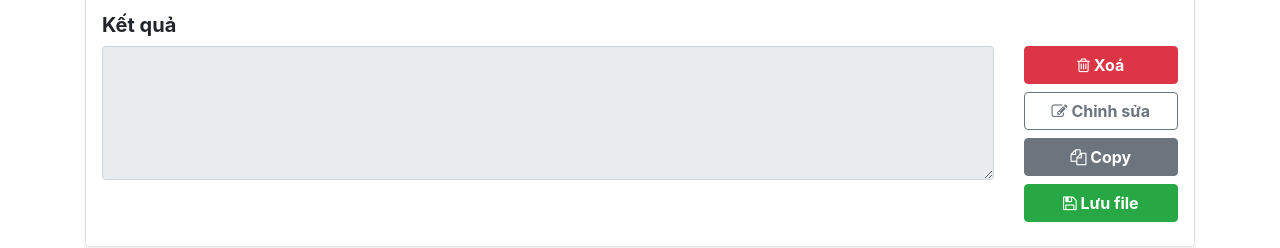
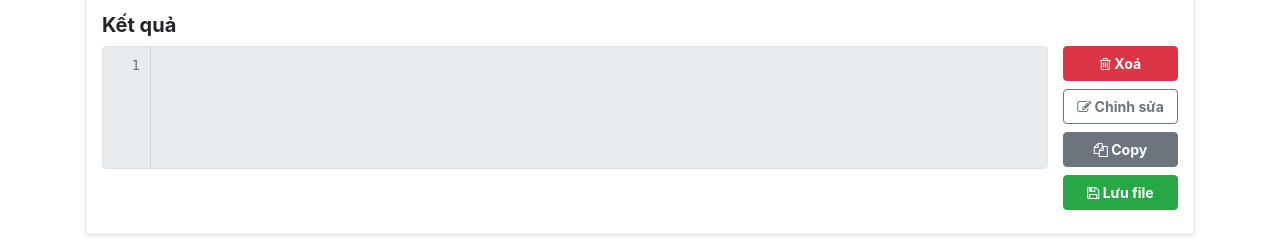
Before and after one commit to phamphukhanh/KIMNHO-Tools, a plain HTML site: page index.html in a window 1280 px wide. Shown: the part 431-679 px from the top of the page. Drawn offline with nearby package versions, Linux system fonts and the light colour scheme; some packages are replaced by stand-ins of ours; grey boxes are pictures that could not be loaded; a script that the page names is missing.

Commit message:
Update lines count

```diff
--- a/assets/style.css
+++ b/assets/style.css
@@ -60,6 +60,89 @@ html {
 .action-buttons-sticky {
     position: -webkit-sticky;
     position: sticky;
-    top: 20px; /* Khoảng cách cách mép trên màn hình khi cuộn chuột tới */
+    top: 20px;
     z-index: 10;
+    width: 115px; /* Giới hạn chiều rộng cụm nút vừa vặn */
 }
+
+/* Điều chỉnh độ rộng lề inside (padding) để chữ và icon nằm gọn đẹp trong 115px */
+.action-buttons-sticky .btn {
+    padding-left: 0.4rem;
+    padding-right: 0.4rem;
+    font-size: 0.88rem;
+}
+
+
+.gcode-editor-container {
+    font-family: 'Consolas', 'Courier New', monospace; /* Font chữ lập trình chuẩn */
+    font-size: 14px;
+    line-height: 1.5;
+    background-color: #fff;
+}
+
+/* Khung chứa trình biên tập G-code */
+.gcode-editor-container {
+    font-family: 'Consolas', 'Courier New', monospace !important;
+    font-size: 14px !important;
+    line-height: 1.5 !important;
+    background-color: #f8f9fa;
+}
+
+/* Cột số dòng bên trái */
+.line-numbers {
+    font-family: inherit !important;
+    font-size: inherit !important;
+    line-height: inherit !important;
+    background-color: #e9ecef;
+    color: #6c757d;
+    user-select: none;
+    min-width: 48px;
+    padding: 8px 10px !important; /* Khớp chính xác với padding ô #result */
+    text-align: right;
+    border-right: 1px solid #ced4da;
+    box-sizing: border-box;
+}
+
+/* Ô Textarea G-Code */
+#result {
+    font-family: inherit !important;
+    font-size: inherit !important;
+    line-height: inherit !important;
+    padding: 8px 10px !important; /* Khớp chính xác với padding cột .line-numbers */
+    white-space: pre;
+    overflow-x: auto;
+    background-color: #fff;
+    resize: none;
+}
+
+/* Ô Textarea G-Code khi ở chế độ CHỈ ĐỌC (Mặc định - Nền xám) */
+#result[readonly] {
+    font-family: inherit !important;
+    font-size: inherit !important;
+    line-height: inherit !important;
+    padding: 8px 10px !important;
+    white-space: pre;
+    overflow-x: auto;
+    background-color: #e9ecef !important; /* Màu xám đặc trưng của ô readonly */
+    color: #495057;
+    cursor: default;
+    resize: none;
+}
+
+/* Ô Textarea G-Code khi BẬT EDIT (Chỉnh sửa - Nền trắng) */
+#result:not([readonly]) {
+    font-family: inherit !important;
+    font-size: inherit !important;
+    line-height: inherit !important;
+    padding: 8px 10px !important;
+    white-space: pre;
+    overflow-x: auto;
+    background-color: #ffffff !important; /* Đổi sang nền trắng để biết đang edit */
+    color: #212529;
+    cursor: text;
+    resize: none;
+}
+
+#result:focus {
+    box-shadow: none;
+}
--- a/index.html
+++ b/index.html
@@ -150,10 +150,11 @@
                                     </select>
                                 </div>
                                 <div>
-                                    <label class="font-weight-bold mt-2" for="ring-bottom-thickness">Bề dày đít ring <u>(tính luôn recess nếu
+                                    <label class="font-weight-bold mt-2" for="ring-bottom-thickness">Bề dày đít ring
+                                        <u>(tính luôn recess nếu
                                             có):</u></label>
-                                    <input type="number" min="60" max="250" class="form-control" id="ring-bottom-thickness"
-                                        placeholder="Tối thiểu 60 mils" required>
+                                    <input type="number" min="60" max="250" class="form-control"
+                                        id="ring-bottom-thickness" placeholder="Tối thiểu 60 mils" required>
                                 </div>
                             </div>
                         </div>
@@ -188,13 +189,16 @@
                     <label class="h5 font-weight-bold mb-0" id="result-label">Kết quả</label>
                 </div>
 
-                <!-- Cột trái: Khung Kết quả (Chiếm 10/12 phần chiều ngang) -->
-                <div class="col-md-10">
-                    <textarea id="result" class="form-control" rows="5" readonly></textarea>
+                <!-- Cột trái: Tự động chiếm trọn phần không gian còn lại (flex-grow) -->
+                <div class="col">
+                    <div class="gcode-editor-container border rounded d-flex overflow-hidden">
+                        <div id="line-numbers" class="line-numbers">1</div>
+                        <textarea id="result" class="form-control border-0 rounded-0 flex-grow-1" rows="5" readonly wrap="off"></textarea>
+                    </div>
                 </div>
 
-                <!-- Cột phải: Cột chứa các nút thao tác (Chiếm 2/12 phần chiều ngang) -->
-                <div class="col-md-2">
+                <!-- Cột phải: Chỉ ôm vừa đủ chiều rộng của cụm nút (col-auto), bỏ padding trái (pl-0) -->
+                <div class="col-auto pl-0">
                     <div class="action-buttons-sticky">
                         <button class="btn btn-danger btn-block font-weight-bold mb-2">
                             <i class="fa fa-trash-o"></i> Xoá
```
